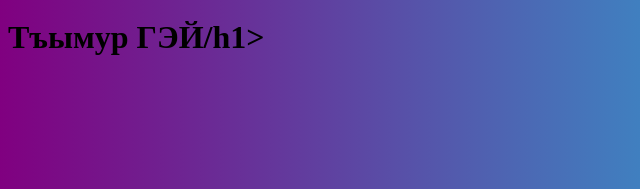
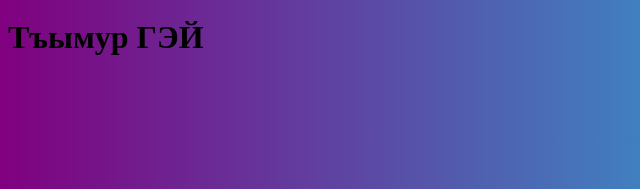
Before and after one commit to KVANTOVUIPROGRAMIST/json_all, a plain HTML site: page index.html in a window 1280 px wide. Shown: the part 369-558 px from the top of the page, 0-640 px from the left. Drawn offline with Linux system fonts and the light colour scheme.

Commit message:
Timur gey

```diff
--- a/index.html
+++ b/index.html
@@ -5,6 +5,6 @@
 <body>
 <h1>Hello</h1>
 <img src="http://risovach.ru/upload/2015/08/mem/elitnyj-gej_89831332_orig_.jpg" alt="">
-<h1>Тъымур ГЭЙ/h1>
+<h1>Тъымур ГЭЙ</h1>
 </body>
 </html>
```
